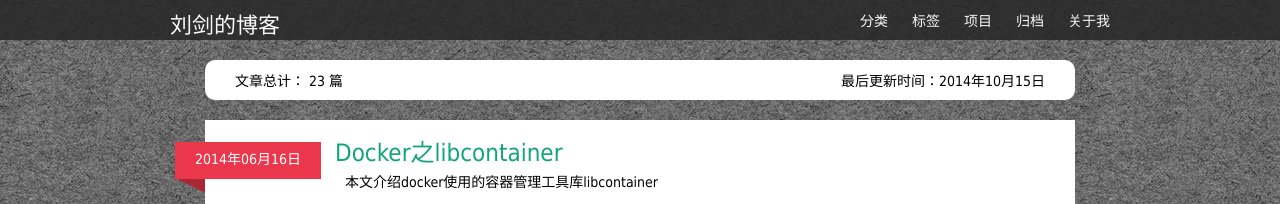
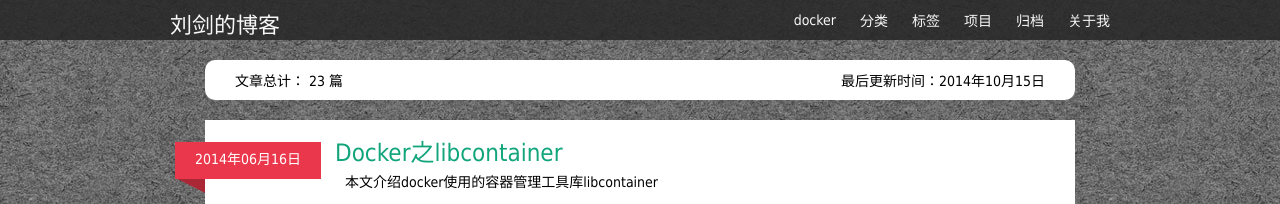
Before and after one commit to lsword/lsword.github.io, a Jekyll site: the page built from index.html, in a window 1280 px wide. Shown: the top 204 px of the page. Built offline with Jekyll 4.4.1, drawn with Linux system fonts in a browser that asks for light colours; Markdown is read by kramdown in place of the engine named in the settings; comment, search, counter and statistics services are not loaded.

Commit message:
add docker

```diff
--- a/_includes/navbar.html
+++ b/_includes/navbar.html
@@ -6,6 +6,7 @@
 
         <div class="catalog pull-right">
             <ul>
+                <li><a href="/docker.html">docker</a></li>
                 <li><a href="/categories.html">分类</a></li>
                 <li><a href="/tags.html">标签</a></li>
                 <li><a href="/projects.html">项目</a></li>
```
